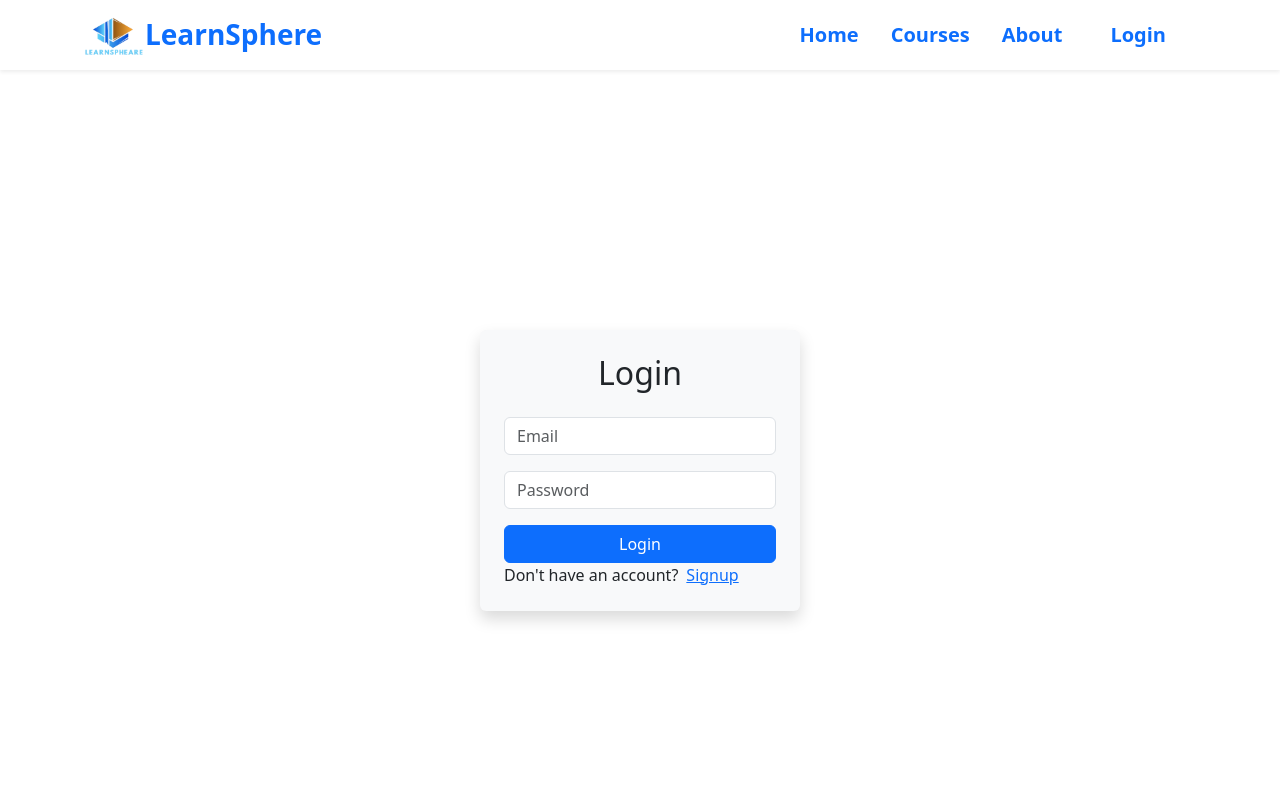
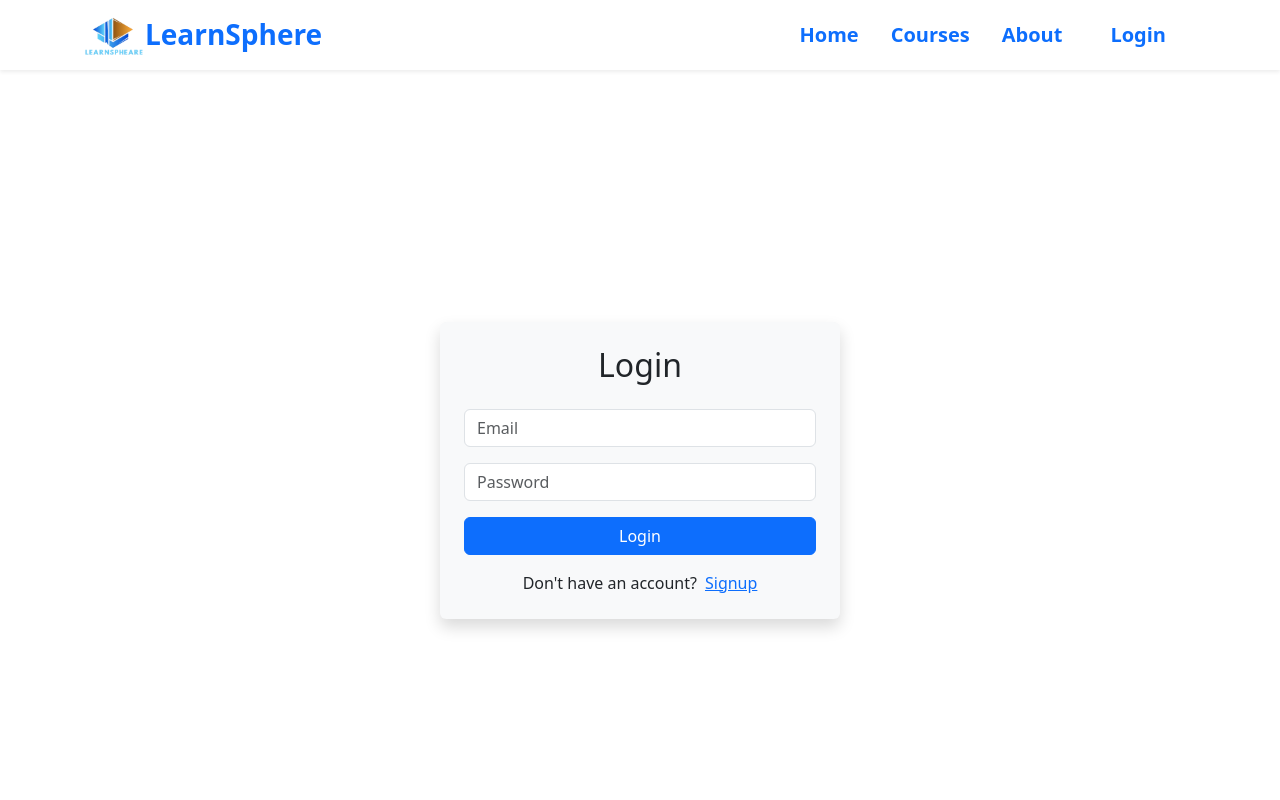
Before and after one commit to msgmdirfan/LearnSpheres, a React (Vite) app in the folder LearnSphere/frontend/: page /login in a window 1280 px wide. Shown: the top 800 px of the page. Built offline with nearby package versions, Linux system fonts and the light colour scheme.

Commit message:
Updated components and added new folder

```diff
--- a/LearnSphere/frontend/config.js
+++ b/LearnSphere/frontend/config.js
@@ -1,3 +1,3 @@
-const API_BASE_URL =process.env.REACT_APP_API_BASE_URL || "http://localhost:5000" ;
+const API_BASE_URL =import.meta.env.VITE_REACT_APP_API_BASE_URL  ;
 // const API_BASE_URL ="http://localhost:5000";
 export default API_BASE_URL;
--- a/LearnSphere/frontend/src/component/Courses.jsx
+++ b/LearnSphere/frontend/src/component/Courses.jsx
@@ -8,12 +8,12 @@ import API_BASE_URL from "../../config";
 export default function Courses() {
   const [course_list, setCourse_list] = useState([]);
   const isAdmin = localStorage.getItem("isAdmin") === "true"; // Check admin status
-
   const fetchcourse = async () => {
     try {
       const courses = await axios.get(`${API_BASE_URL}/courses`);
       if (courses) {
         setCourse_list(courses.data);
+
       }
     } catch (err) {
       console.log("Fetch courses error:", err);
--- a/LearnSphere/frontend/src/component/Login.jsx
+++ b/LearnSphere/frontend/src/component/Login.jsx
@@ -8,7 +8,6 @@ export default function Login() {
   const [message, setMessage] = useState("");
   const navigate = useNavigate();
 
-
   const handleChange = (e) => {
     setFormData({ ...formData, [e.target.name]: e.target.value });
   };
@@ -17,13 +16,13 @@ export default function Login() {
     e.preventDefault();
     try {
       const res = await axios.post(`${API_BASE_URL}/login`, formData);
-      console.log("Login response:", res.data); // Debug login response
+      console.log("Login response:", res.data);
 
       setMessage("Login Successful");
 
       localStorage.setItem("token", res.data.token);
       localStorage.setItem("name", res.data.name);
-      localStorage.setItem("isAdmin", res.data.isAdmin ? "true" : "false"); // Use server response
+      localStorage.setItem("isAdmin", res.data.isAdmin ? "true" : "false");
 
       navigate("/");
       window.location.reload();
@@ -35,8 +34,12 @@ export default function Login() {
   };
 
   return (
-    <div className="d-flex flex-column align-items-center justify-content-center vh-100">
-      <form onSubmit={handleSubmit} className="bg-light p-4 rounded shadow w-25">
+    <div className="container d-flex flex-column align-items-center justify-content-center vh-100">
+      <form
+        onSubmit={handleSubmit}
+        className="bg-light p-4 rounded shadow w-100"
+        style={{ maxWidth: "400px" }} // ensures it's not too wide even on desktop
+      >
         <h2 className="mb-4 text-center">Login</h2>
         <div className="mb-3">
           <input
@@ -61,12 +64,18 @@ export default function Login() {
         <button className="btn btn-primary w-100" type="submit">
           Login
         </button>
-        <p className="d-inline mt-4">Don't have an account?</p>
-        <Link to="/register" className="mt-3 ms-2">
-          Signup
-        </Link>
+        <div className="mt-3 text-center">
+          <p className="d-inline">Don't have an account?</p>
+          <Link to="/register" className="ms-2">
+            Signup
+          </Link>
+        </div>
       </form>
-      {message && <p className="mt-2 text-success">{message}</p>}
+      {message && (
+        <p className={`mt-2 ${message.includes("Successful") ? "text-success" : "text-danger"}`}>
+          {message}
+        </p>
+      )}
     </div>
   );
 }
```
Also changed, not shown: 1 other file (tests, documents, lock files or other folders).
